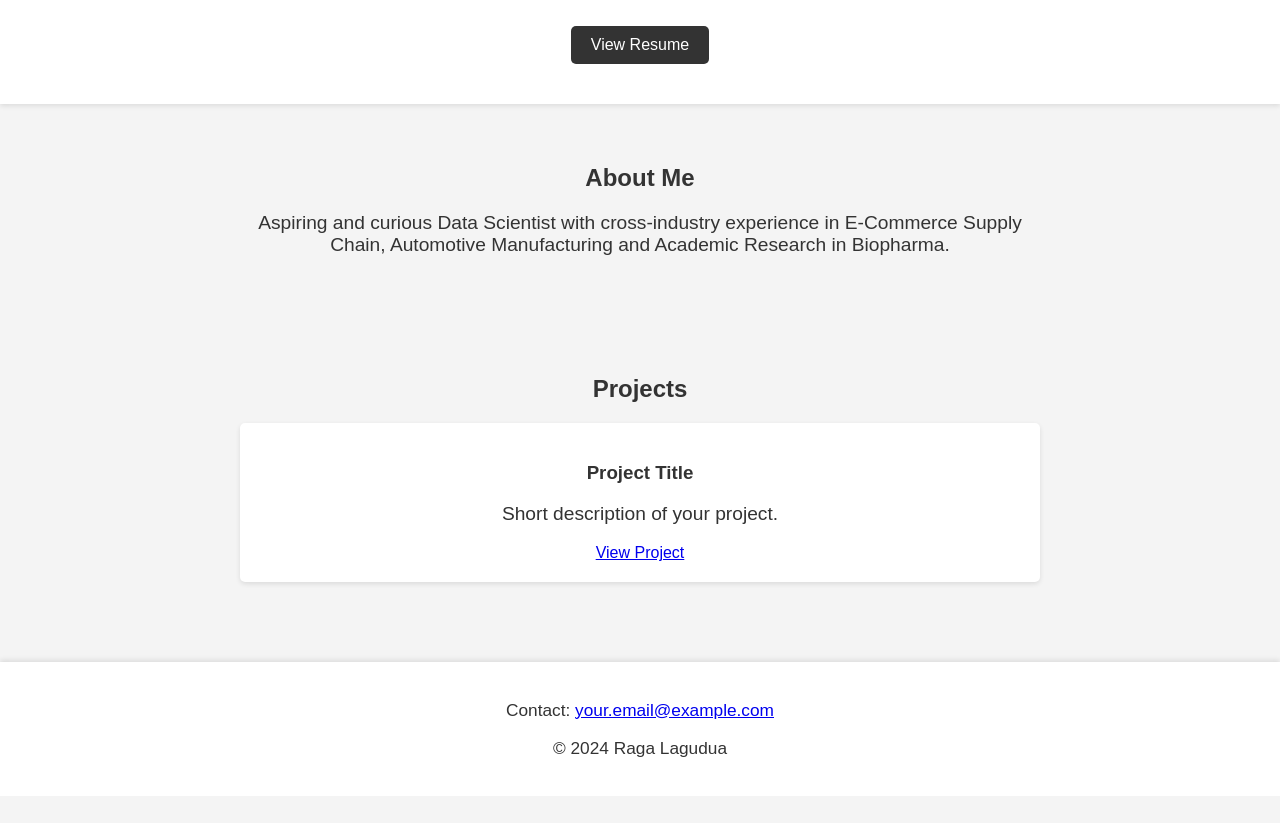
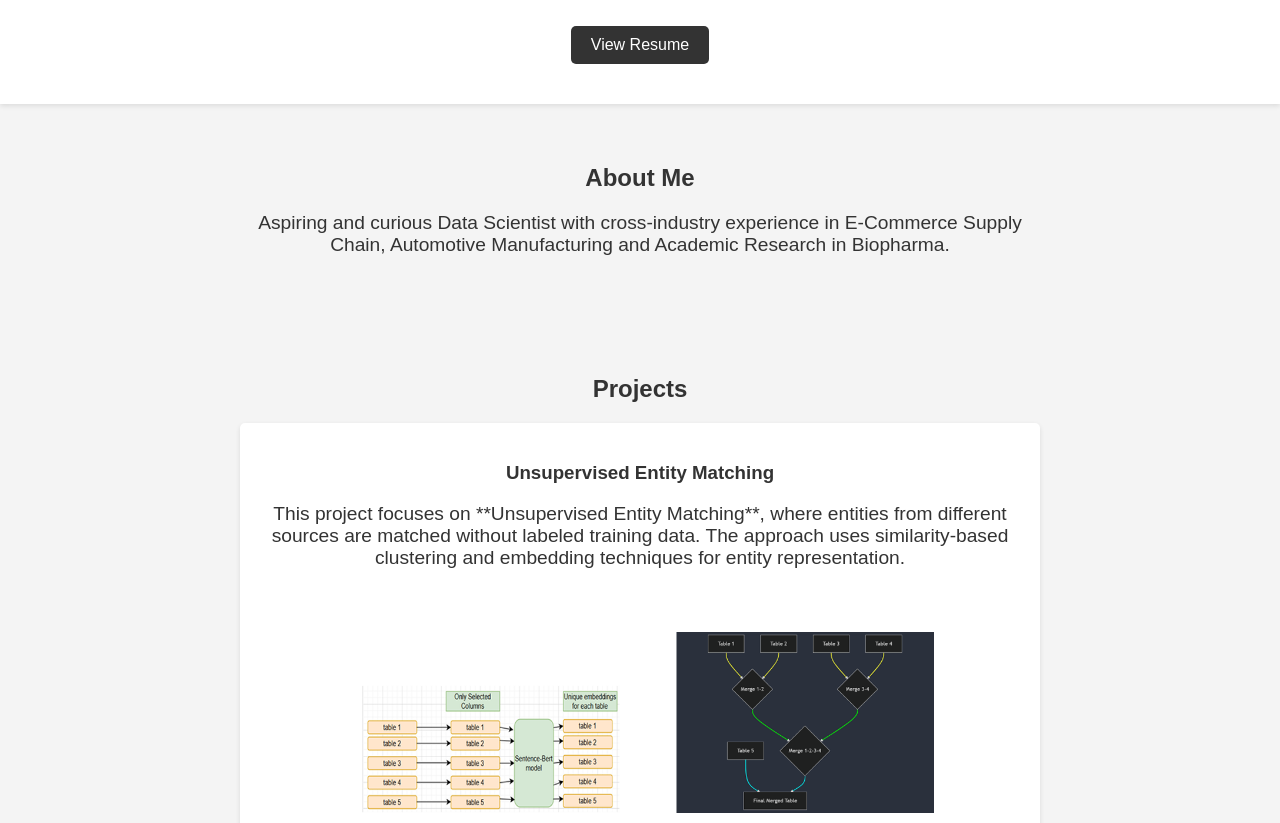
Before and after one commit to RagaLG/My-site-RLG, a plain HTML site: page index.html in a window 1280 px wide. Shown: the part 129-952 px from the top of the page. Before the commit the page ends 925 px from the top, so only its background shows below. Drawn offline with Linux system fonts and the light colour scheme.

Commit message:
Project and Diagram Update

```diff
--- a/index.html
+++ b/index.html
@@ -21,12 +21,18 @@
 
     <section id="projects">
         <h2>Projects</h2>
+
         <div class="project">
-            <h3>Project Title</h3>
-            <p>Short description of your project.</p>
-            <a href="#" target="_blank">View Project</a>
+            <h3>Unsupervised Entity Matching</h3>
+            <p>
+                This project focuses on **Unsupervised Entity Matching**, where entities from different sources are matched without labeled training data.
+                The approach uses similarity-based clustering and embedding techniques for entity representation.
+            </p>
+            <img src="flow_diagram.png" alt="Flow Diagram" style="width: 100%; max-width: 600px;">
+            <br>
+            <a href="https://github.com/RagaLG/Unsupervised-Entity-Matching" class="btn" target="_blank">View on GitHub</a>
         </div>
-        <!-- Add more projects as needed -->
+
     </section>
 
     <footer>
```
Also changed, not shown: flow_diagram.png (added).
